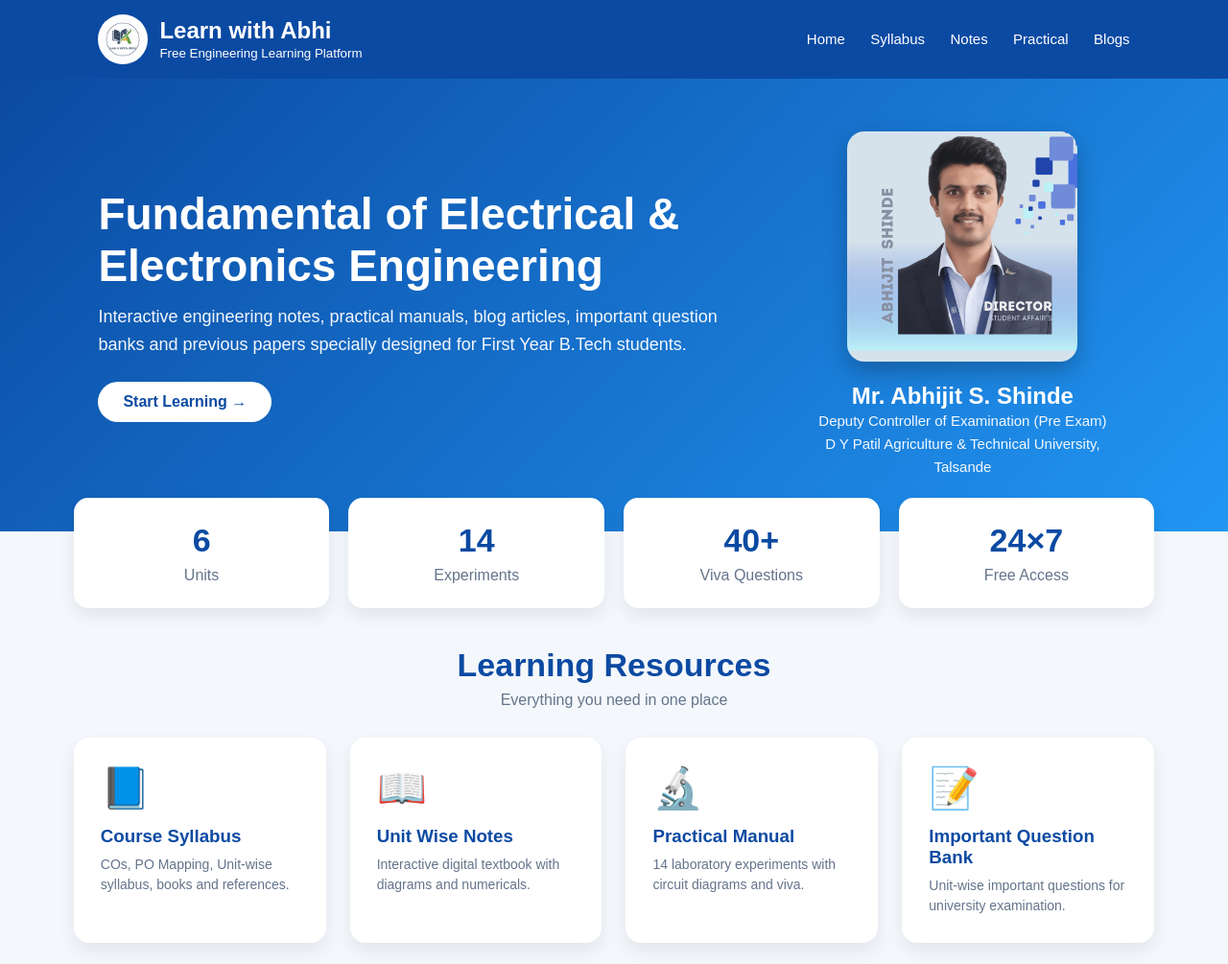
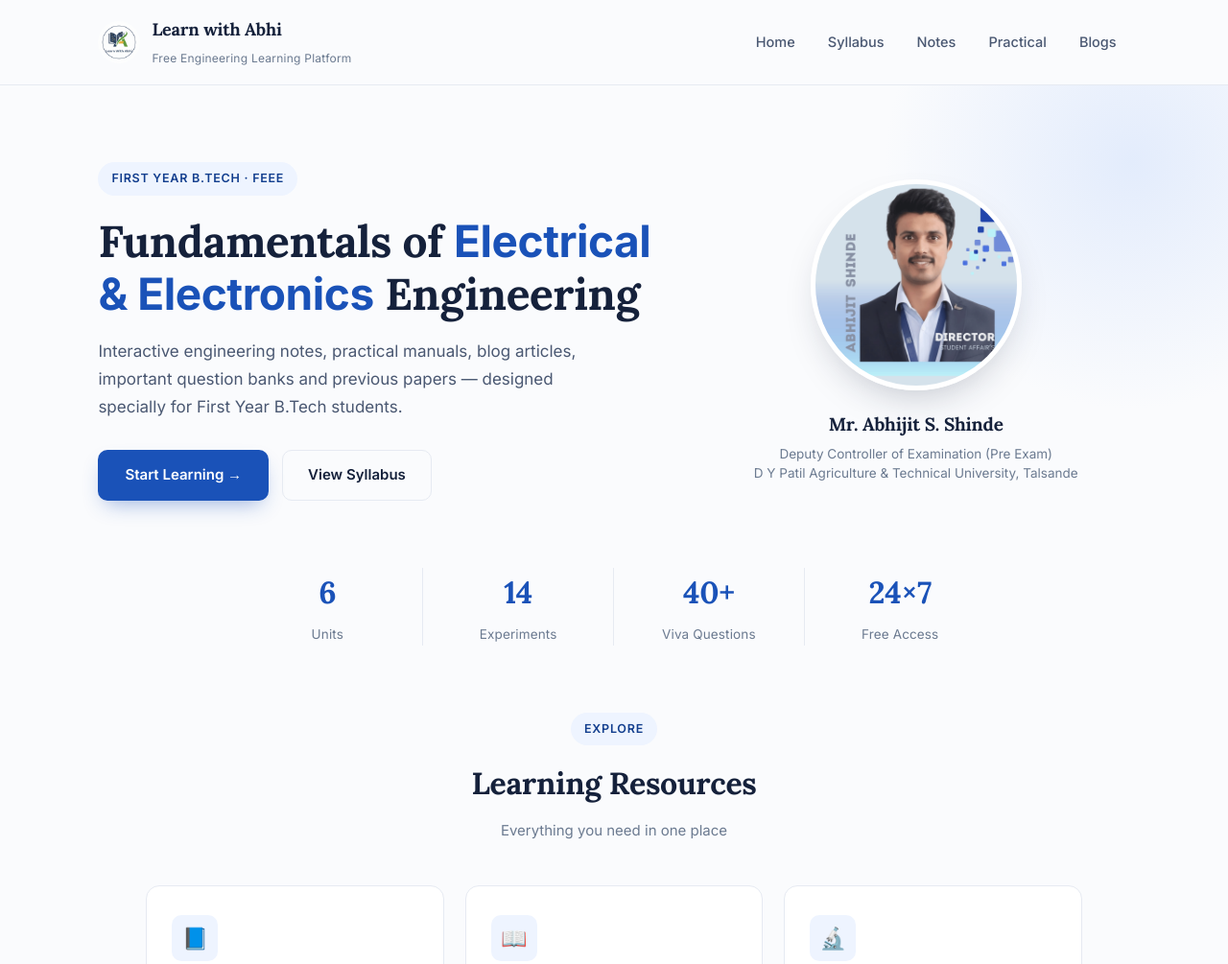
Before and after one commit to Abhijit2131/Learn-with-Abhi, a plain HTML site: page index.html in a window 1280 px wide. Shown: the top 1005 px of the page at 96% size. Drawn offline with Linux system fonts and the light colour scheme.

Commit message:
Redesign homepage: Modern Minimal visual refresh (preview)
Introduces a new design system for the site: Lora (headings) +
Inter (body) via Google Fonts, a refined navy/blue palette with
hairline borders instead of heavy drop shadows, pill-badge icons,
a sticky translucent header, a subtle radial accent blob replacing
the old solid gradient hero block, a hairline-divided stats row,
and a dark-ink footer instead of the solid blue bar.

This is a preview of index.html only, per the agreed rollout plan -
not yet applied to the rest of the site, and not yet merged to main.

Co-Authored-By: Claude Sonnet 5 <noreply@anthropic.com>
Claude-Session: https://claude.ai/code/session_01FEk79Aow7SSYsmdh41XAZe

```diff
--- a/index.html
+++ b/index.html
@@ -5,30 +5,59 @@
 <meta name="viewport" content="width=device-width, initial-scale=1.0">
 <title>Learn with Abhi | Free Engineering Notes</title>
 
+<link rel="preconnect" href="https://fonts.googleapis.com">
+<link rel="preconnect" href="https://fonts.gstatic.com" crossorigin>
+<link href="https://fonts.googleapis.com/css2?family=Inter:wght@400;500;600;700;800&family=Lora:ital,wght@0,600;0,700;1,500&display=swap" rel="stylesheet">
+
 <style>
+
+:root{
+--ink:#15213B;
+--ink-soft:#4A5872;
+--muted:#6B7A90;
+--accent:#1A52B8;
+--accent-dark:#123E8E;
+--accent-light:#EEF4FF;
+--accent-light-2:#E3ECFC;
+--line:#E6EAF2;
+--bg:#FAFBFD;
+--white:#FFFFFF;
+--gold:#C8932A;
+}
 
 *{
 margin:0;
 padding:0;
 box-sizing:border-box;
 scroll-behavior:smooth;
-font-family:Arial,Helvetica,sans-serif;
+font-family:'Inter',Arial,Helvetica,sans-serif;
 }
 
 body{
-background:#F4F8FC;
-color:#17345E;
+background:var(--bg);
+color:var(--ink);
+line-height:1.65;
+-webkit-font-smoothing:antialiased;
+}
+
+h1,h2,h3{
+font-family:'Lora',Georgia,serif;
+letter-spacing:-.01em;
 }
 
 /* ---------- HEADER ---------- */
 
 header{
-background:#0B4AA2;
-padding:15px 8%;
+position:sticky;
+top:0;
+z-index:50;
+background:rgba(250,251,253,.92);
+backdrop-filter:blur(8px);
+border-bottom:1px solid var(--line);
+padding:16px 8%;
 display:flex;
 justify-content:space-between;
 align-items:center;
-color:white;
 }
 
 .logo-area{
@@ -38,122 +67,248 @@ gap:12px;
 }
 
 .logo-area img{
-width:52px;
-height:52px;
+width:44px;
+height:44px;
 border-radius:50%;
-background:white;
-padding:4px;
+object-fit:cover;
+}
+
+.logo-area h2{
+font-size:18px;
+color:var(--ink);
+font-weight:700;
+}
+
+.logo-area small{
+color:var(--muted);
+font-size:12px;
+letter-spacing:.02em;
+}
+
+nav{
+display:flex;
+align-items:center;
+gap:6px;
 }
 
 nav a{
-color:white;
+color:var(--ink-soft);
 text-decoration:none;
-margin-left:22px;
-font-size:15px;
+padding:8px 14px;
+font-size:14.5px;
+font-weight:500;
+border-radius:8px;
+transition:.2s;
+}
+
+nav a:hover{
+color:var(--accent-dark);
+background:var(--accent-light);
 }
 
 /* ---------- HERO ---------- */
 
+.hero-wrap{
+position:relative;
+overflow:hidden;
+}
+
+.hero-wrap::before{
+content:"";
+position:absolute;
+top:-180px;
+right:-160px;
+width:520px;
+height:520px;
+border-radius:50%;
+background:radial-gradient(circle at center, var(--accent-light-2) 0%, rgba(227,236,252,0) 70%);
+z-index:0;
+}
+
 .hero{
-background:linear-gradient(135deg,#0B4AA2,#2196F3);
-color:white;
-padding:55px 8%;
+position:relative;
+z-index:1;
+padding:80px 8% 60px;
 display:grid;
-grid-template-columns:2fr 1fr;
+grid-template-columns:1.3fr 1fr;
 align-items:center;
-gap:30px;
+gap:50px;
+max-width:1280px;
+margin:0 auto;
+}
+
+.eyebrow{
+display:inline-flex;
+align-items:center;
+gap:8px;
+background:var(--accent-light);
+color:var(--accent-dark);
+font-size:12.5px;
+font-weight:600;
+letter-spacing:.06em;
+text-transform:uppercase;
+padding:7px 14px;
+border-radius:20px;
+margin-bottom:20px;
 }
 
 .hero h1{
 font-size:46px;
-margin-bottom:12px;
+font-weight:700;
+line-height:1.18;
+color:var(--ink);
+margin-bottom:18px;
+}
+
+.hero h1 em{
+font-style:normal;
+color:var(--accent);
 }
 
 .hero p{
-font-size:18px;
-line-height:1.6;
-opacity:.95;
+font-size:17px;
+line-height:1.7;
+color:var(--ink-soft);
+max-width:520px;
+}
+
+.btn-row{
+display:flex;
+gap:14px;
+margin-top:30px;
+flex-wrap:wrap;
 }
 
 .btn{
-display:inline-block;
-margin-top:25px;
-background:white;
-color:#0B4AA2;
-padding:12px 26px;
-border-radius:30px;
+display:inline-flex;
+align-items:center;
+gap:8px;
+background:var(--accent);
+color:white;
+padding:13px 28px;
+border-radius:10px;
 text-decoration:none;
-font-weight:bold;
+font-weight:600;
+font-size:15px;
+transition:.2s;
+box-shadow:0 10px 22px -8px rgba(26,82,184,.45);
+}
+
+.btn:hover{
+background:var(--accent-dark);
+transform:translateY(-2px);
+}
+
+.btn-outline{
+display:inline-flex;
+align-items:center;
+gap:8px;
+background:transparent;
+color:var(--ink);
+padding:13px 26px;
+border-radius:10px;
+text-decoration:none;
+font-weight:600;
+font-size:15px;
+border:1.5px solid var(--line);
+transition:.2s;
+}
+
+.btn-outline:hover{
+border-color:var(--accent);
+color:var(--accent-dark);
 }
 
 .profile{
 text-align:center;
 }
 
-.profile img{
-width:240px;
-border-radius:18px;
-box-shadow:0 10px 25px rgba(0,0,0,.25);
+.profile-photo{
+width:220px;
+height:220px;
+border-radius:50%;
+object-fit:cover;
+border:5px solid var(--white);
+box-shadow:0 18px 40px -16px rgba(21,33,59,.28);
+margin:0 auto;
+display:block;
 }
 
 .profile h3{
-margin-top:18px;
-font-size:24px;
+margin-top:20px;
+font-size:19px;
+font-weight:700;
+color:var(--ink);
 }
 
 .profile p{
-font-size:15px;
+font-size:13.5px;
+color:var(--muted);
+margin-top:4px;
+line-height:1.5;
 }
 
 /* ---------- STATS ---------- */
 
 .stats{
-width:88%;
-margin:-35px auto 40px;
+max-width:1000px;
+margin:10px auto 70px;
+padding:0 8%;
 display:grid;
 grid-template-columns:repeat(4,1fr);
-gap:20px;
 }
 
 .stat{
-background:white;
-padding:25px;
-border-radius:15px;
 text-align:center;
-box-shadow:0 8px 18px rgba(0,0,0,.08);
+padding:0 10px;
+border-right:1px solid var(--line);
+}
+
+.stat:last-child{
+border-right:none;
 }
 
 .stat h2{
-color:#0B4AA2;
-font-size:34px;
+color:var(--accent);
+font-size:32px;
+font-weight:700;
 }
 
 .stat p{
-margin-top:8px;
-color:#64748B;
+margin-top:6px;
+color:var(--muted);
+font-size:13.5px;
+letter-spacing:.01em;
 }
 
 /* ---------- SECTION ---------- */
 
 .section{
-width:88%;
-margin:auto;
-margin-bottom:55px;
+max-width:1180px;
+margin:0 auto;
+padding:0 8%;
+margin-bottom:90px;
 }
 
 .title{
 text-align:center;
-margin-bottom:30px;
+margin-bottom:44px;
+}
+
+.title .eyebrow{
+margin-bottom:14px;
 }
 
 .title h2{
-font-size:34px;
-color:#0B4AA2;
+font-size:32px;
+color:var(--ink);
+font-weight:700;
 }
 
 .title p{
-color:#64748B;
-margin-top:8px;
+color:var(--muted);
+margin-top:10px;
+font-size:15px;
 }
 
 /* ---------- CARDS ---------- */
@@ -161,51 +316,77 @@ margin-top:8px;
 .cards{
 display:grid;
 grid-template-columns:repeat(auto-fit,minmax(260px,1fr));
-gap:25px;
+gap:22px;
 }
 
 .card{
-background:white;
-padding:28px;
-border-radius:16px;
+background:var(--white);
+padding:30px 26px;
+border-radius:14px;
 text-decoration:none;
-color:#17345E;
-box-shadow:0 8px 18px rgba(0,0,0,.08);
-transition:.3s;
+color:var(--ink);
+border:1px solid var(--line);
+transition:.25s;
 }
 
 .card:hover{
-transform:translateY(-6px);
+border-color:var(--accent);
+box-shadow:0 16px 32px -20px rgba(21,33,59,.22);
+transform:translateY(-4px);
 }
 
 .icon{
-font-size:42px;
-margin-bottom:15px;
+width:48px;
+height:48px;
+display:flex;
+align-items:center;
+justify-content:center;
+font-size:22px;
+background:var(--accent-light);
+border-radius:10px;
+margin-bottom:18px;
 }
 
 .card h3{
-color:#0B4AA2;
+color:var(--ink);
 margin-bottom:8px;
+font-size:17px;
+font-weight:700;
 }
 
 .card p{
-color:#64748B;
+color:var(--muted);
 font-size:14px;
-line-height:1.5;
+line-height:1.55;
 }
 
 /* ---------- FOOTER ---------- */
 
 footer{
-background:#0B4AA2;
-color:white;
-padding:35px 8%;
-margin-top:60px;
+background:var(--ink);
+color:#C9D3E6;
+padding:40px 8% 30px;
+margin-top:40px;
 text-align:center;
 }
 
 footer h3{
-margin-bottom:10px;
+color:white;
+margin-bottom:12px;
+font-size:19px;
+}
+
+footer p{
+font-size:13.5px;
+line-height:1.7;
+}
+
+footer .fine{
+margin-top:16px;
+padding-top:16px;
+border-top:1px solid rgba(255,255,255,.1);
+color:#8491A8;
+font-size:12.5px;
 }
 
 @media(max-width:900px){
@@ -213,10 +394,24 @@ margin-bottom:10px;
 .hero{
 grid-template-columns:1fr;
 text-align:center;
+padding-top:50px;
+}
+
+.hero p{
+margin:0 auto;
+}
+
+.btn-row{
+justify-content:center;
 }
 
 .stats{
 grid-template-columns:repeat(2,1fr);
+row-gap:28px;
+}
+
+.stat:nth-child(2n){
+border-right:none;
 }
 
 nav{
@@ -259,33 +454,38 @@ display:none;
 
 <!-- ================= HERO ================= -->
 
+<div class="hero-wrap">
+
 <section class="hero">
 
 <div>
 
-<h1>Fundamental of Electrical & Electronics Engineering</h1>
+<span class="eyebrow">First Year B.Tech &middot; FEEE</span>
+
+<h1>Fundamentals of <em>Electrical &amp; Electronics</em> Engineering</h1>
 
 <p>
 Interactive engineering notes, practical manuals, blog articles,
-important question banks and previous papers specially designed
+important question banks and previous papers — designed specially
 for First Year B.Tech students.
 </p>
 
-<a class="btn" href="units/unit1.html">
-Start Learning →
-</a>
+<div class="btn-row">
+<a class="btn" href="units/index.html">Start Learning →</a>
+<a class="btn-outline" href="syllabus.html">View Syllabus</a>
+</div>
 
 </div>
 
 <div class="profile">
 
-<img src="assets/images/abhi.png" alt="Abhijit Shinde">
+<img class="profile-photo" src="assets/images/abhi.png" alt="Abhijit Shinde">
 
 <h3>Mr. Abhijit S. Shinde</h3>
 
 <p>
 Deputy Controller of Examination (Pre Exam)<br>
-D Y Patil Agriculture & Technical University, Talsande
+D Y Patil Agriculture &amp; Technical University, Talsande
 </p>
 
 </div>
@@ -318,11 +518,15 @@ D Y Patil Agriculture & Technical University, Talsande
 
 </section>
 
+</div>
+
 <!-- ================= NAVIGATION ================= -->
 
 <section class="section">
 
 <div class="title">
+
+<span class="eyebrow">Explore</span>
 
 <h2>Learning Resources</h2>
 
@@ -414,6 +618,8 @@ PDF notes, formula sheet, PPTs and previous papers.
 
 <div class="title">
 
+<span class="eyebrow">Why This Site</span>
+
 <h2>Why Learn with Abhi?</h2>
 
 <p>Designed specifically for engineering students</p>
@@ -451,17 +657,15 @@ PDF notes, formula sheet, PPTs and previous papers.
 <h3>Learn with Abhi</h3>
 
 <p>
-Prepared & Developed by <b>Mr. Abhijit S. Shinde</b>
+Prepared &amp; Developed by <b style="color:white;">Mr. Abhijit S. Shinde</b>
 </p>
 
 <p>
 Deputy Controller of Examination (Pre Exam)<br>
-D Y Patil Agriculture & Technical University, Talsande
+D Y Patil Agriculture &amp; Technical University, Talsande
 </p>
 
-<br>
-
-<p>© 2026 Learn with Abhi | All Rights Reserved</p>
+<p class="fine">© 2026 Learn with Abhi | All Rights Reserved</p>
 
 </footer>
 
```
